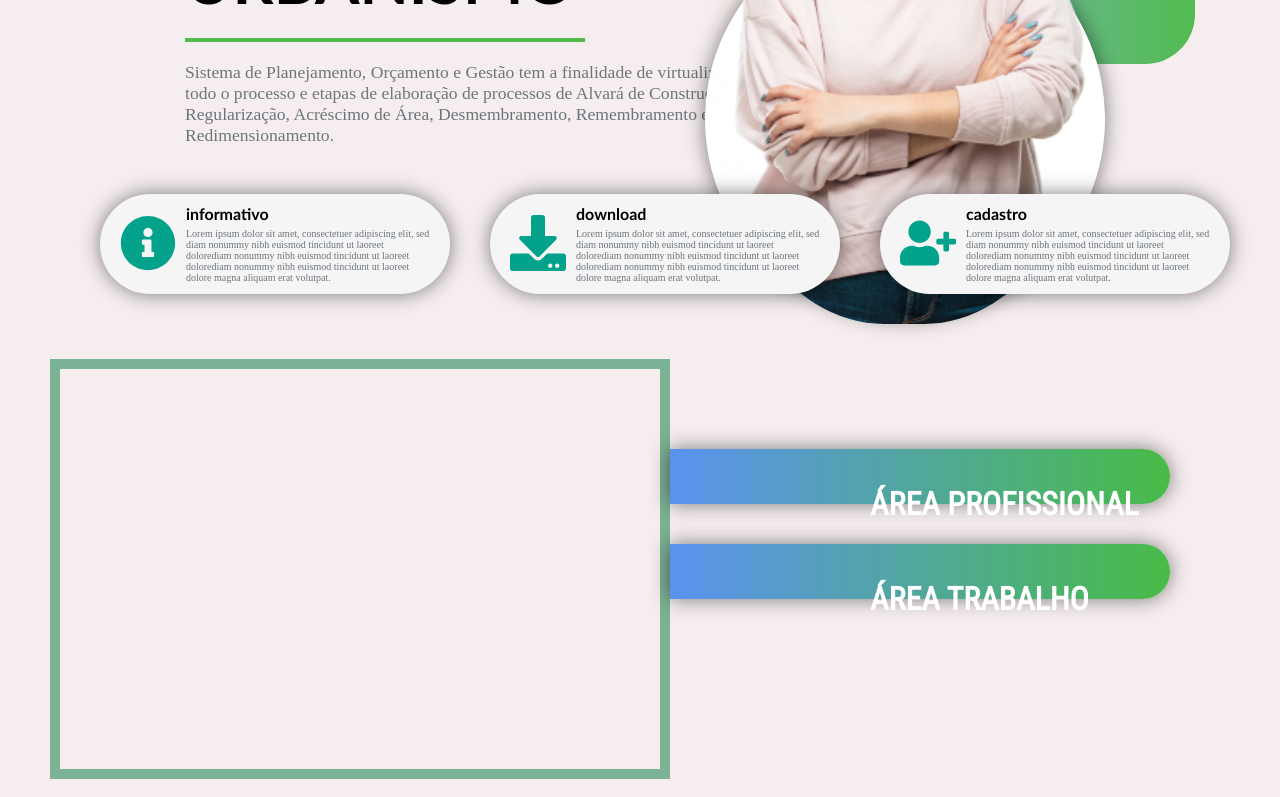
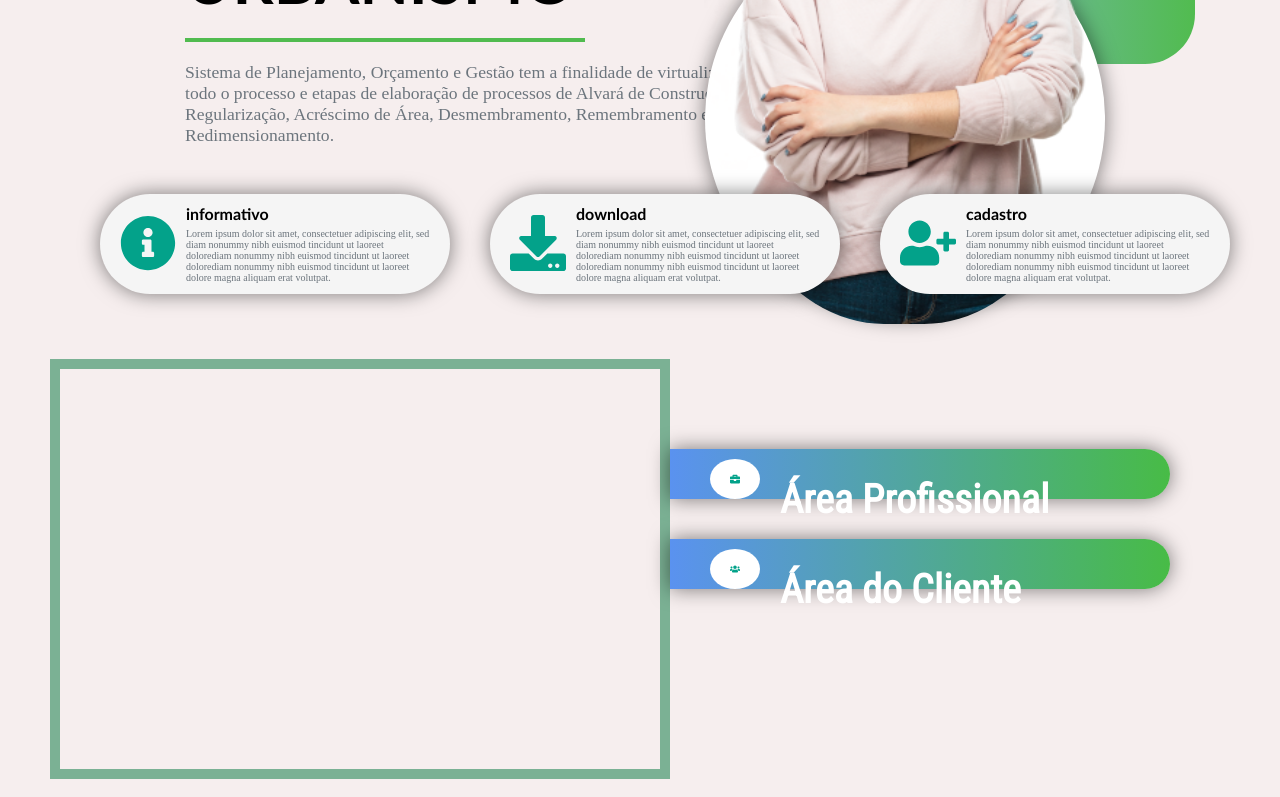
Before and after one commit to daniell0l/urbanismo-web, a React (Vite) app: page / in a window 1280 px wide. Shown: the part 394-1191 px from the top of the page. Built offline with nearby package versions, Linux system fonts and the light colour scheme; the HTML template or start-up script is replaced by a standard one.

Commit message:
feat: finalizando a pagina home

```diff
--- a/src/screens/home/index.tsx
+++ b/src/screens/home/index.tsx
@@ -5,6 +5,8 @@ import {
   FaUserPlus,
   FaDownload,
   FaInfoCircle,
+  FaBriefcase,
+  FaUsers,
 } from "react-icons/fa";
 import logoWide from "../../assets/imgs/logoWide.png";
 import logoModel from "../../assets/imgs/logoModel.png";
@@ -127,10 +129,18 @@ export function Home() {
             <div className="statistica"></div>
             <div className="botao-container">
               <a href="/" id="profissional-area">
-                <h2>Área Profissional</h2>
+                <div className="circle-profissional">
+                <FaBriefcase size={50} color="3a28a"/>
+                </div>
+                <span>
+                  <h2>Área Profissional</h2>
+                </span>
               </a>
               <a href="/" id="work-area">
-                <h2>Área Trabalho</h2>
+                <div className="circle-work">
+                <FaUsers size={60} color="3a28a" />
+                </div>
+                <h2>Área do Cliente</h2>
               </a>
             </div>
           </div>
--- a/src/screens/home/style.css
+++ b/src/screens/home/style.css
@@ -263,25 +263,47 @@ main {
   margin-top: 65px;
 }
 
+.circle-profissional {
+  width: 50px;
+  padding: 20px;
+  margin: -40px 20px 10px 40px;
+  border-radius: 50%;
+  background-color: white;
+  display: flex;
+  justify-content: center;
+  align-items: center;
+}
+
+.circle-work {
+  width: 50px;
+  padding: 20px;
+  margin: -40px 20px 10px 40px;;
+  border-radius: 50%;
+  background-color: white;
+  display: flex;
+  justify-content: center;
+  align-items: center;
+}
+
 .area_prof_tra a {
   background: linear-gradient(to right, rgba(51, 123, 240, 0.8), rgba(28, 175, 28, 0.8));
   margin: 20px;
-  padding-top: 55px;
+  padding-top: 50px;
   border-radius: 0 50px 50px 0;
   color: white;
-  font-size: 1.5em;
   text-decoration: none;
-  text-transform: uppercase;
   line-height: 1px;
   box-shadow: 0 0 20px rgba(0, 0, 0, 0.5);
   width: 500px;
-  height: 55px;
+  height: 50px;
+  text-align: center;
+  display: flex;
 }
 
 .area_prof_tra h2 {
-  font-size: 2rem;
+  font-size: 2.5rem;
   text-align: start;
-  margin-left: 200px;
+  display: flex;
   font-family: 'Roboto Condensed', sans-serif;
 }
 
@@ -291,7 +313,7 @@ main {
 }
 
 #work-area:hover, #profissional-area:hover {
-  transform: scaleY(1.1);
+  transform: scale(1.1);
 }
 
 .statistica {
```
